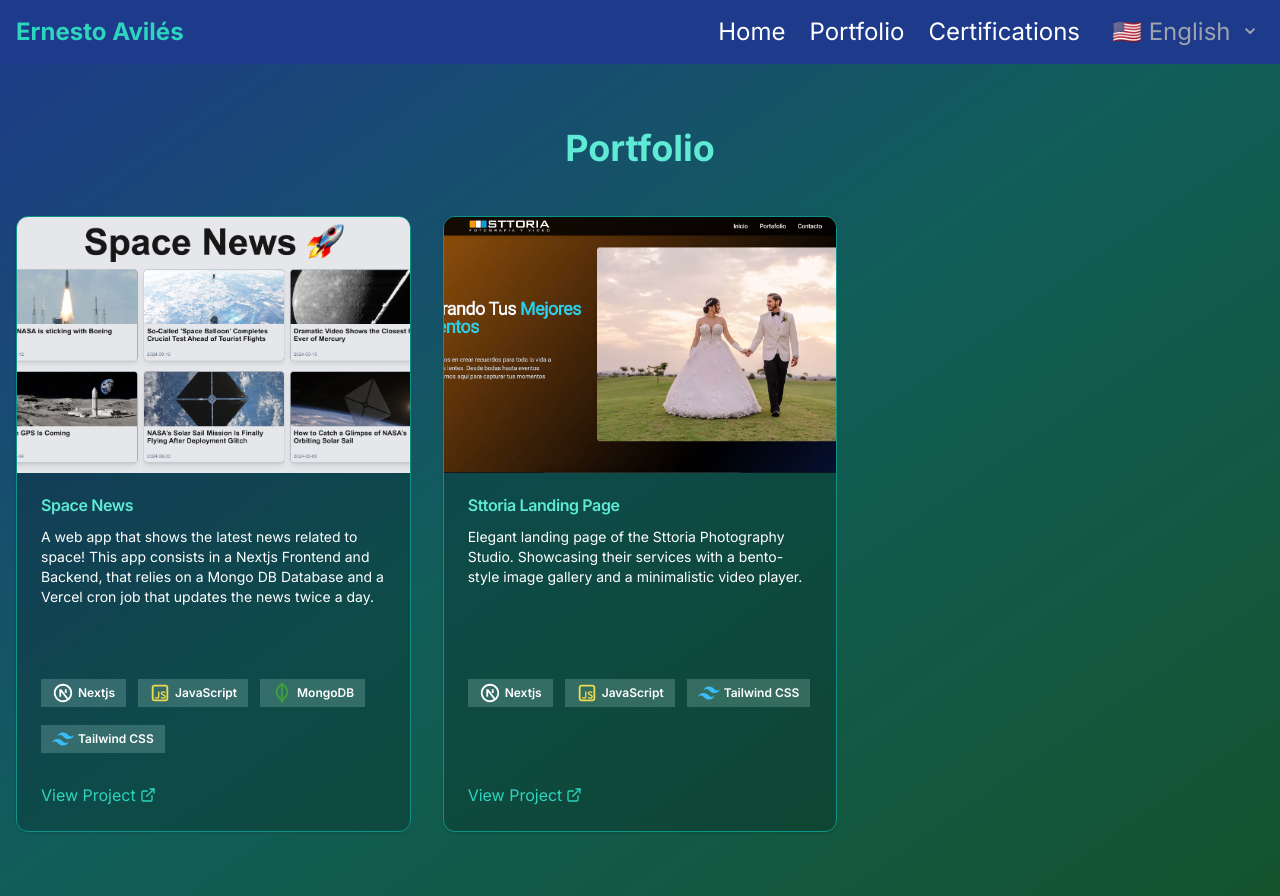
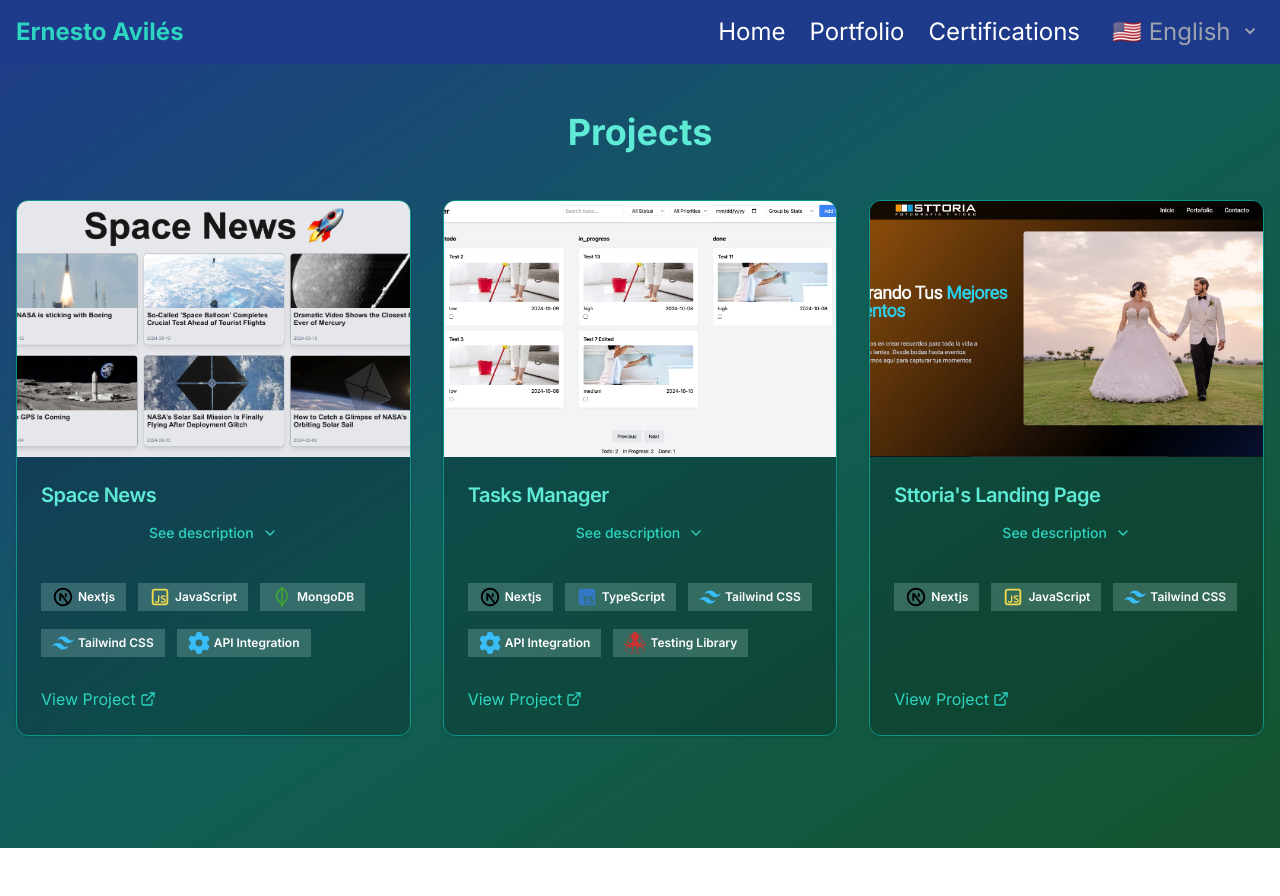
Before and after one commit to Eavilesz/eaviles-portfolio, a Next.js app: page /en/portfolio in a window 1280 px wide. After the commit the page ends 848 px from the top, so only its background shows below. Built offline with nearby package versions, Linux system fonts and the light colour scheme.

Commit message:
Added tasks manager card

```diff
--- a/messages/en.json
+++ b/messages/en.json
@@ -1,14 +1,20 @@
 {
   "HomePage": {
-    "presentation": "FrontEnd Web Developer",
-    "description": "Welcome! I'm a Frontend Developer with more than two years of professional experience working on agile collaborative teams. I specialize in building web applications using React and TypeScript.",
+    "presentation": "Web Developer",
+    "description": "Welcome! I'm a Web Developer with more than two years of professional experience working on agile collaborative teams. I specialize in building web applications using React and TypeScript.",
     "mainSkills": "Main Skills"
   },
   "Portfolio": {
-    "title": "Portfolio",
-    "newsDescription": "A web app that shows the latest news related to space! This app consists in a Nextjs Frontend and Backend, that relies on a Mongo DB Database and a Vercel cron job that updates the news twice a day.",
+    "title": "Projects",
+    "newsDescription": "A web app that shows the latest news related to space! This app consists of a Nextjs Frontend and Backend, that relies on a MongoDB Database and a Vercel cron job. It updates the news twice a day by consuming the News API.",
+    "newsTitle": "Space News",
+    "sttoriaTitle": "Sttoria's Landing Page",
     "SttoriaDescription": "Elegant landing page of the Sttoria Photography Studio. Showcasing their services with a bento-style image gallery and a minimalistic video player.",
-    "viewProject": "View Project"
+    "tasksTitle": "Tasks Manager",
+    "taskManagerDescription": "A useful task app that consists of a Kanban Board-like layout. It allows CRUD operations, multiple filtering, pagination, and Google login.",
+    "viewProject": "View Project",
+    "seeDescription": "See description",
+    "hideDescription": "Hide description"
   },
   "Navigation": {
     "home": "Home",
--- a/src/app/[locale]/layout.js
+++ b/src/app/[locale]/layout.js
@@ -26,7 +26,7 @@ export default async function LocaleLayout({ children, params: { locale } }) {
       >
         <NextIntlClientProvider messages={messages}>
           <Navbar />
-          {children}
+          <div className="mt-12">{children}</div>
         </NextIntlClientProvider>
       </body>
     </html>
--- a/src/app/[locale]/page.js
+++ b/src/app/[locale]/page.js
@@ -89,7 +89,7 @@ export default function Home() {
             </motion.a>
           ))}
         </div>
-        <div className="w-full mt-20">
+        <div className="w-full mt-4">
           <h2 className="text-4xl font-bold mb-8 text-blue-300">
             {t('mainSkills')}
           </h2>
--- a/src/app/[locale]/portfolio/page.jsx
+++ b/src/app/[locale]/portfolio/page.jsx
@@ -2,8 +2,8 @@
 
 import { useState } from 'react';
 import Image from 'next/image';
-import { motion } from 'framer-motion';
-import { ExternalLink } from 'lucide-react';
+import { motion, AnimatePresence } from 'framer-motion';
+import { ExternalLink, ChevronDown, ChevronUp } from 'lucide-react';
 import {
   Card,
   CardContent,
@@ -13,45 +13,76 @@ import {
   CardTitle,
 } from '@/components/ui/card';
 import { Badge } from '@/components/ui/badge';
+import { Button } from '@/components/ui/button';
 import { RiNextjsLine } from 'react-icons/ri';
 import { RiJavascriptLine } from 'react-icons/ri';
 import { TbBrandMongodb } from 'react-icons/tb';
 import { RiTailwindCssFill } from 'react-icons/ri';
 import { useTranslations } from 'next-intl';
+import { SiTestinglibrary } from 'react-icons/si';
+import { BiLogoTypescript } from 'react-icons/bi';
+import { FaGear } from 'react-icons/fa6';
 
 import spaceNews from '../../../assets/space-news.png';
 import sttoria from '../../../assets/sttoria.avif';
+import taskManager from '@/assets/task-manager.avif';
 
 export default function Projects() {
   const [hoveredProject, setHoveredProject] = useState(null);
+  const [expandedDescriptions, setExpandedDescriptions] = useState({});
 
   const t = useTranslations('Portfolio');
 
   const projects = [
     {
-      title: 'Space News',
-      description: t('newsDescription'),
+      title: t('newsTitle'),
+      description: t.rich('newsDescription'),
       image: spaceNews,
       tags: [
-        { name: 'Nextjs', icon: RiNextjsLine },
+        { name: 'Nextjs', icon: RiNextjsLine, iconColor: '#000000' },
         { name: 'JavaScript', icon: RiJavascriptLine, iconColor: '#F0DB4F' },
         { name: 'MongoDB', icon: TbBrandMongodb, iconColor: '#3FA037' },
         { name: 'Tailwind CSS', icon: RiTailwindCssFill, iconColor: '#38bdf9' },
+        { name: 'API Integration', icon: FaGear, iconColor: '#38bdf9' },
       ],
       url: 'https://news-two-neon.vercel.app/',
     },
     {
-      title: 'Sttoria Landing Page',
+      title: t('tasksTitle'),
+      description: t('taskManagerDescription'),
+      image: taskManager,
+      tags: [
+        { name: 'Nextjs', icon: RiNextjsLine, iconColor: '#000000' },
+        { name: 'TypeScript', icon: BiLogoTypescript, iconColor: '#3178c6' },
+        { name: 'Tailwind CSS', icon: RiTailwindCssFill, iconColor: '#38bdf9' },
+        { name: 'API Integration', icon: FaGear, iconColor: '#38bdf9' },
+        {
+          name: 'Testing Library',
+          icon: SiTestinglibrary,
+          iconColor: '#d52e2c',
+        },
+      ],
+      url: 'https://tasks-chi-two.vercel.app/',
+    },
+    {
+      title: t('sttoriaTitle'),
       description: t('SttoriaDescription'),
       image: sttoria,
       tags: [
-        { name: 'Nextjs', icon: RiNextjsLine },
+        { name: 'Nextjs', icon: RiNextjsLine, iconColor: '#000000' },
         { name: 'JavaScript', icon: RiJavascriptLine, iconColor: '#F0DB4F' },
         { name: 'Tailwind CSS', icon: RiTailwindCssFill, iconColor: '#38bdf9' },
       ],
       url: 'https://sttoria.vercel.app/',
     },
   ];
+
+  const toggleDescription = (index) => {
+    setExpandedDescriptions((prev) => ({
+      ...prev,
+      [index]: !prev[index],
+    }));
+  };
 
   return (
     <main className="container mx-auto px-4 py-16 min-h-screen">
@@ -67,7 +98,7 @@ export default function Projects() {
             transition={{ duration: 0.5, delay: index * 0.1 }}
           >
             <Card
-              className="bg-black/20 border-teal-600 overflow-hidden h-full"
+              className="bg-black/20 border-teal-600 overflow-hidden h-full flex flex-col"
               onMouseEnter={() => setHoveredProject(index)}
               onMouseLeave={() => setHoveredProject(null)}
             >
@@ -84,15 +115,43 @@ export default function Projects() {
                   height={200}
                   className="w-full object-cover h-64"
                 />
-                <CardHeader>
-                  <CardTitle className="text-teal-300 mb-2">
+                <CardHeader className="mb-4">
+                  <CardTitle className="text-teal-300 mb-2 text-xl">
                     {project.title}
                   </CardTitle>
-                  <CardDescription className="min-h-32 text-white">
-                    {project.description}
-                  </CardDescription>
+                  <Button
+                    variant="ghost"
+                    className="text-teal-400 hover:text-teal-300 p-0 h-auto"
+                    onClick={() => toggleDescription(index)}
+                  >
+                    {expandedDescriptions[index] ? (
+                      <>
+                        {t('hideDescription')}
+                        <ChevronUp className="ml-2 h-4 w-4" />
+                      </>
+                    ) : (
+                      <>
+                        {t('seeDescription')}
+                        <ChevronDown className="ml-2 h-4 w-4" />
+                      </>
+                    )}
+                  </Button>
                 </CardHeader>
-                <CardContent>
+                <CardContent className="flex-grow">
+                  <AnimatePresence>
+                    {expandedDescriptions[index] && (
+                      <motion.div
+                        initial={{ opacity: 0, height: 0 }}
+                        animate={{ opacity: 1, height: 'auto' }}
+                        exit={{ opacity: 0, height: 0 }}
+                        transition={{ duration: 0.3 }}
+                      >
+                        <CardDescription className="text-white text-md mb-4">
+                          {project.description}
+                        </CardDescription>
+                      </motion.div>
+                    )}
+                  </AnimatePresence>
                   <div className="flex flex-wrap gap-3 min-h-20">
                     {project.tags.map((tag) => (
                       <Badge
--- a/src/components/Navbar.jsx
+++ b/src/components/Navbar.jsx
@@ -24,7 +24,7 @@ export default function Navbar() {
   const toggleMenu = () => setIsMenuOpen(!isMenuOpen);
 
   return (
-    <nav className="bg-blue-900 text-white py-4">
+    <nav className="fixed top-0 left-0 right-0 bg-blue-900 text-white py-4 z-50">
       <div className="container mx-auto px-4">
         <div className="flex justify-between items-center">
           <Link href="/" className="text-2xl font-bold text-teal-400">
--- /dev/null
+++ b/src/components/ui/button.jsx
@@ -0,0 +1,47 @@
+import * as React from 'react';
+import { cva } from 'class-variance-authority';
+import { cn } from '@/lib/utils';
+
+const buttonVariants = cva(
+  'inline-flex items-center justify-center rounded-md text-sm font-medium transition-colors focus-visible:outline-none focus-visible:ring-2 focus-visible:ring-ring focus-visible:ring-offset-2 disabled:opacity-50 disabled:pointer-events-none ring-offset-background',
+  {
+    variants: {
+      variant: {
+        default: 'bg-primary text-primary-foreground hover:bg-primary/90',
+        destructive:
+          'bg-destructive text-destructive-foreground hover:bg-destructive/90',
+        outline:
+          'border border-input hover:bg-accent hover:text-accent-foreground',
+        secondary:
+          'bg-secondary text-secondary-foreground hover:bg-secondary/80',
+        ghost: 'hover:bg-accent hover:text-accent-foreground',
+        link: 'underline-offset-4 hover:underline text-primary',
+      },
+      size: {
+        default: 'h-10 py-2 px-4',
+        sm: 'h-9 px-3 rounded-md',
+        lg: 'h-11 px-8 rounded-md',
+      },
+    },
+    defaultVariants: {
+      variant: 'default',
+      size: 'default',
+    },
+  }
+);
+
+const Button = React.forwardRef(
+  ({ className, variant, size, asChild = false, ...props }, ref) => {
+    const Comp = asChild ? React.Fragment : 'button';
+    return (
+      <Comp
+        className={cn(buttonVariants({ variant, size, className }))}
+        ref={ref}
+        {...props}
+      />
+    );
+  }
+);
+Button.displayName = 'Button';
+
+export { Button, buttonVariants };
```
Also changed, not shown: messages/es.json (+11 -5 lines), src/assets/task-manager.avif (added).
